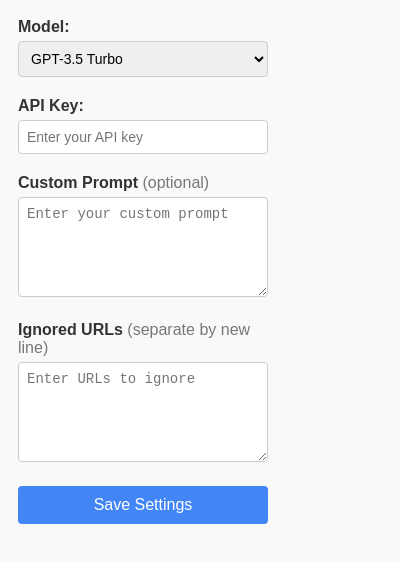
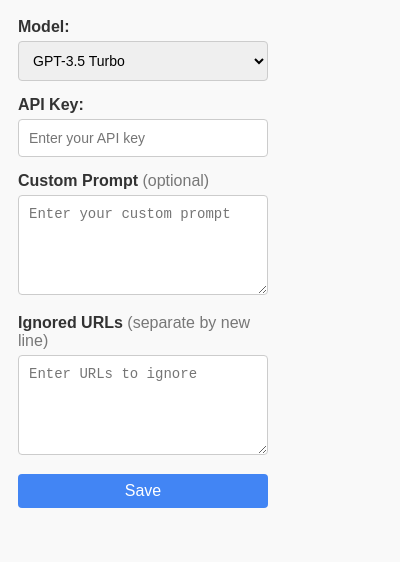
Before and after one commit to wajeht/brommarly, a browser extension: page src/popup.html in a window 400 px wide. Drawn offline with Linux system fonts and the light colour scheme.

Commit message:
style: Update margin and padding values in popup.html

```diff
--- a/src/popup.html
+++ b/src/popup.html
@@ -16,7 +16,7 @@
         }
 
         .form-group {
-            margin-bottom: 10px;
+            margin-bottom: 5px;
         }
 
         .form-group label {
@@ -34,7 +34,7 @@
         .form-group select,
         .form-group textarea {
             width: 100%;
-            padding: 8px;
+            padding: 10px;
             margin-bottom: 10px;
             box-sizing: border-box;
             border: 1px solid #ccc;
@@ -49,7 +49,7 @@
 
         button {
             width: 100%;
-            padding: 10px;
+            padding: 8px;
             background-color: #4285f4;
             color: white;
             border: none;
@@ -94,7 +94,7 @@
         <textarea id="ignoredUrls" placeholder="Enter URLs to ignore"></textarea>
     </div>
 
-    <button id="saveSettings">Save Settings</button>
+    <button id="saveSettings">Save</button>
     <script src="popup.js"></script>
 </body>
 
```
